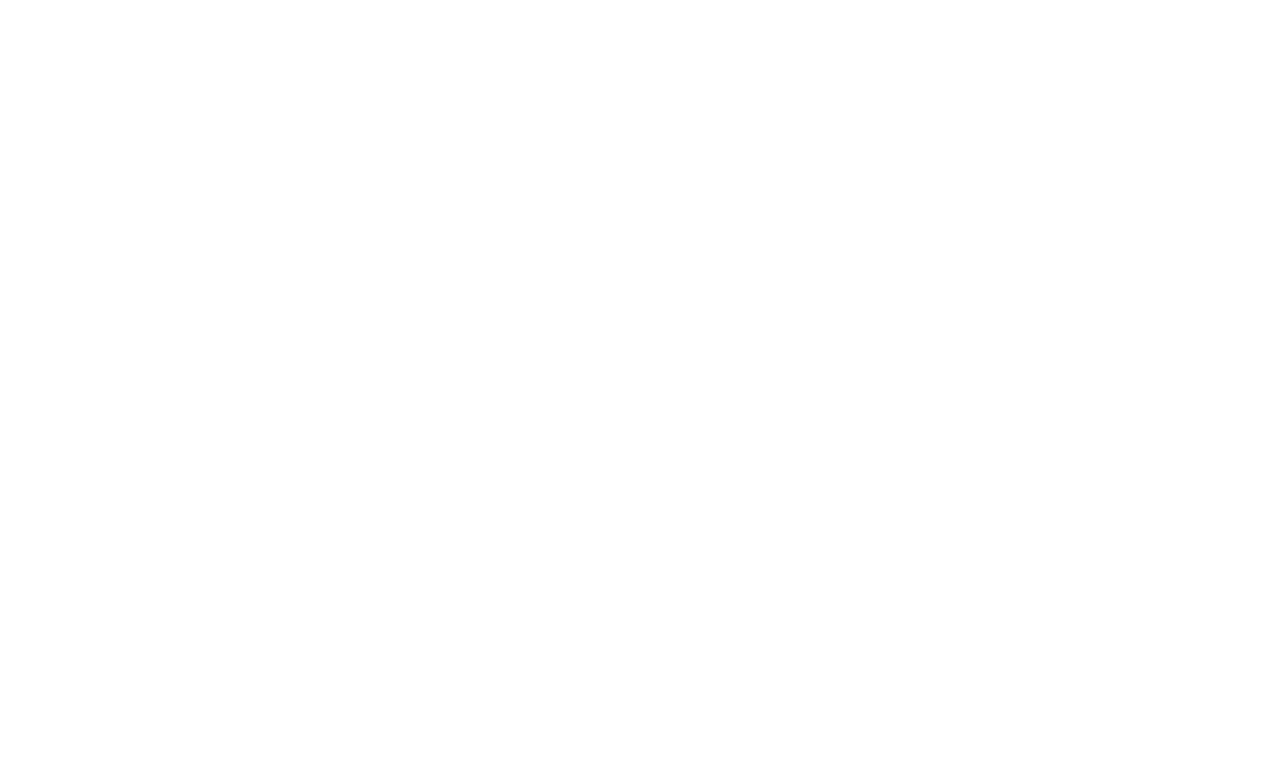
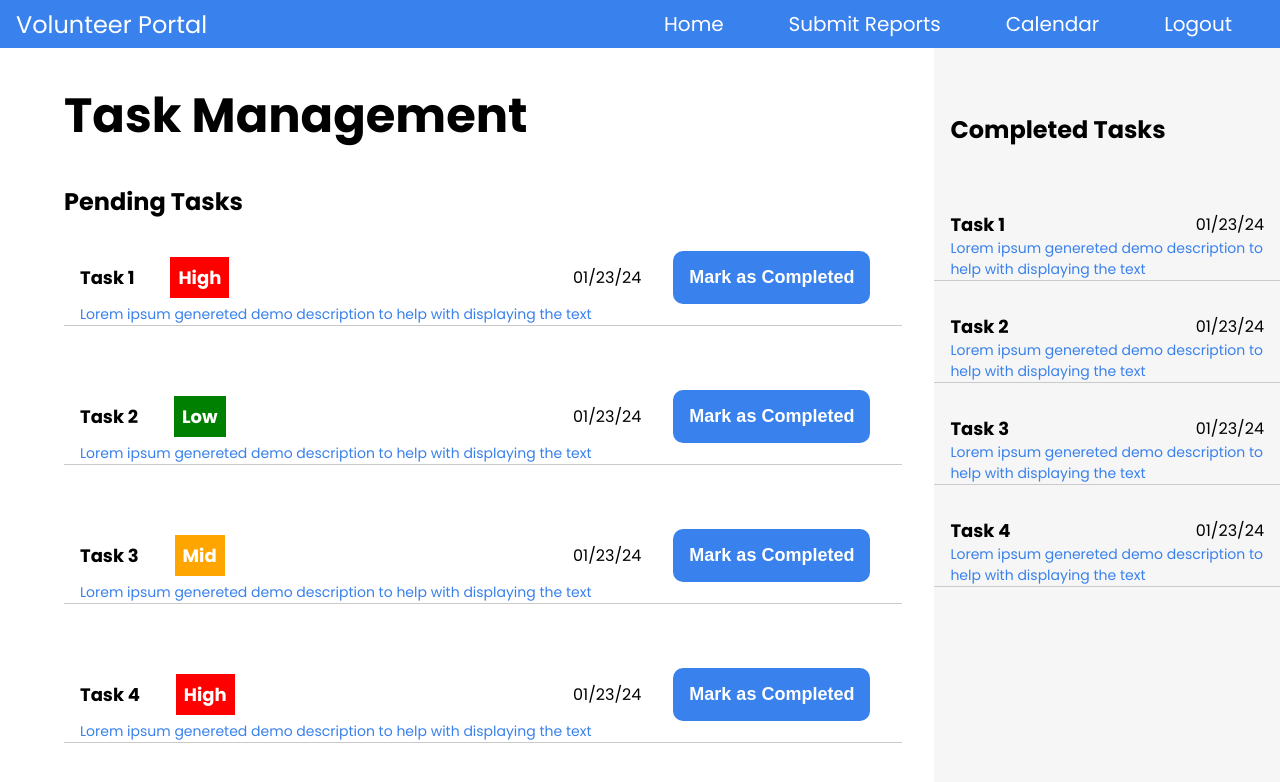
Before and after one commit to SankalpKadam/volunteer_program, a React (Create React App) app: page /studenthome/tasks in a window 1280 px wide. Before the commit this address had no page. Shown: the top 782 px of the page. Built offline with nearby package versions, Linux system fonts and the light colour scheme.

Commit message:
reponsive task management completed

```diff
--- a/src/App.js
+++ b/src/App.js
@@ -11,6 +11,7 @@
 import Calendar from './pages/Calendar';
 import ReportSubmission from './pages/ReportSubmission';
 import ProfessorHome from './pages/ProfessorHome';
+import StudentTaskManagement from './pages/StudentTaskManagement';
 function App() {
   return (
     <Routes>
@@ -25,6 +26,8 @@
         <Route index element={<StudentHome/>}/>
         <Route path='calendar' element={<Calendar/>}/>
         <Route path='submitreport' element={<ReportSubmission/>}/>
+        <Route path='tasks' element={<StudentTaskManagement/>}/>
+        {/* Remaining detail task page */}
       </Route>
       <Route path='/professorhome'>
         <Route index element={<ProfessorHome/>}/>
--- /dev/null
+++ b/src/components/StudentDashboard/TaskManagement/TaskManagement.css
@@ -0,0 +1,16 @@
+.taskmanagement{
+    width: 100%;
+    height: 100vh;
+    overflow-x: hidden;
+}
+.taskmanagement__data{
+    display: flex;
+    flex-direction: row;
+    justify-content: space-between;
+    width: 100%;
+    height: 100%;
+}
+.taskmanagement__title{
+    font-size: var(--text-5xl);
+    font-weight: bold;
+}
--- /dev/null
+++ b/src/components/StudentDashboard/TaskManagement/TaskManagement.jsx
@@ -0,0 +1,78 @@
+import React from 'react'
+import Navbar from '../../universalComponents/Navbar/Navbar'
+import './TaskManagement.css'
+import SidebarDetail from '../../universalComponents/SidebarDetail/SidebarDetail'
+import Task from '../../universalComponents/IndividualTask/Task'
+const TaskManagement = () => {
+    const menuItems = [{
+        text: "Home",
+        link: "/studenthome"
+    },
+    {
+        text: "Submit Reports",
+        link: "submitreport"
+    },
+    {
+        text: "Calendar",
+        link: "calendar"
+    },
+    {
+        text: "Logout",
+        link: "/logout"
+    }
+    ]
+    const deadlines = [
+        {
+            title: "Task 1",
+            secondaryDetail: "01/23/24",
+            description: "Lorem ipsum genereted demo description to help with displaying the text",
+            priority:"High"
+        },
+        {
+            title: "Task 2",
+            secondaryDetail: "01/23/24",
+            description: "Lorem ipsum genereted demo description to help with displaying the text",
+            priority:"Low"
+        },
+        {
+            title: "Task 3",
+            secondaryDetail: "01/23/24",
+            description: "Lorem ipsum genereted demo description to help with displaying the text",
+            priority:"Mid"
+        },
+        {
+            title: "Task 4",
+            secondaryDetail: "01/23/24",
+            description: "Lorem ipsum genereted demo description to help with displaying the text",
+            priority:"High"
+        }
+    ]
+    return (
+        <div className='taskmanagement'>
+            <Navbar items={menuItems.reverse()} />
+            <div className="studentdashboard__data">
+                <div className="studentdashboard__metrics">
+
+                    <div className="studentdashboard__title">Task Management</div>
+                    <div className="studentdashboard__secondaryTitle">
+                        Pending Tasks
+                    </div>
+                    {
+                        deadlines.map((deadline,index)=><Task title={deadline.title} deadline={deadline.secondaryDetail} priority={deadline.priority} description={"Lorem ipsum genereted demo description to help with displaying the text"}/>)
+                    }
+
+                </div>
+                <div className='studentdashboard__deadline'>
+                    <div className='studentdashboard__secondaryTitle'>
+                        Completed Tasks
+                    </div>
+                    {
+                        deadlines.map((deadline, index) => <SidebarDetail title={deadline.title} secondaryDetail={deadline.secondaryDetail} description={deadline.description} key={index} />)
+                    }
+                </div>
+            </div>
+        </div>
+    )
+}
+
+export default TaskManagement
--- /dev/null
+++ b/src/components/universalComponents/IndividualTask/Task.css
@@ -0,0 +1,78 @@
+.task__completedBtn{
+    background-color: var(--background-color);
+    color: var(--text-color);
+    padding: 1rem;
+    margin:0 1rem 0 2rem;
+    border: none;
+    border-radius: 10px;
+    font-weight: bold;
+    font-size: var(--text-lg);
+    /* flex: 1; */
+    /* reduce font size for reponsiveness */
+}
+.task__High{
+    background-color: red;
+
+}
+.task__priority{
+    color: var(--text-color);
+    padding: 0.5rem;
+    margin: 0 2rem;
+    flex: 1;
+}
+.task__Low{
+    background-color: green;
+}
+.task__Mid{
+    background-color: orange;
+}
+.task{
+    overflow: hidden;
+    border-bottom: 1px solid #CACACA;
+    display: block;
+    text-decoration: none;
+    color: black;
+    margin: 2rem 0;
+    padding: 0 1rem;
+    width: 100%;
+}
+.task__row1{
+    display: flex;
+    justify-content: space-between;
+    align-items: center;
+}
+.task__title{
+    flex: 1;
+    font-weight: bold;
+    font-size: var(--text-lg);
+}
+.task__row2{
+    font-size: var(--text-sm);
+    color: var(--background-color);
+}
+@media screen and (max-width:660px) {
+    .task__title{
+        font-size: var(--text-sm);
+    }
+    .task__completedBtn{
+        background-color: var(--background-color);
+        color: var(--text-color);
+        padding: 1rem;
+        margin:0 1rem 0 2rem;
+        border: none;
+        border-radius: 10px;
+        font-weight: bold;
+        font-size: var(--text-xs);
+        flex: 0.3;
+        /* reduce font size for reponsiveness */
+    }
+    .task__priority{
+        font-size: var(--text-xs);
+        display: inline;
+        flex: 0.2;
+        margin: 0 0.1rem;
+    }
+    .task{
+        font-size: var(--text-xs);
+    }
+}
--- /dev/null
+++ b/src/components/universalComponents/IndividualTask/Task.jsx
@@ -0,0 +1,22 @@
+import React from 'react'
+import { Link } from 'react-router-dom'
+import './Task.css'
+const Task = ({title, description, priority, deadline}) => {
+  return (
+    <Link className='task' to={"detailed"}>
+            <div className='task__row1'>
+                <div className="task__title">{title} <span className={`task__${priority} task__priority`}>{priority}</span></div>
+                <div className="task__secondaryDetail">{deadline}</div>
+                <button className='task__completedBtn'>Mark as Completed</button>
+            </div>
+            {
+                description &&
+                <div className="task__row2">
+                    {description}
+                </div>
+            }
+    </Link>
+  )
+}
+
+export default Task
--- a/src/pages/StudentTaskManagement.jsx
+++ b/src/pages/StudentTaskManagement.jsx
@@ -1,9 +1,10 @@
 import React from 'react'
+import TaskManagement from '../components/StudentDashboard/TaskManagement/TaskManagement'
 
 const StudentTaskManagement = () => {
   return (
     <div>
-
+      <TaskManagement/>
     </div>
   )
 }
```
